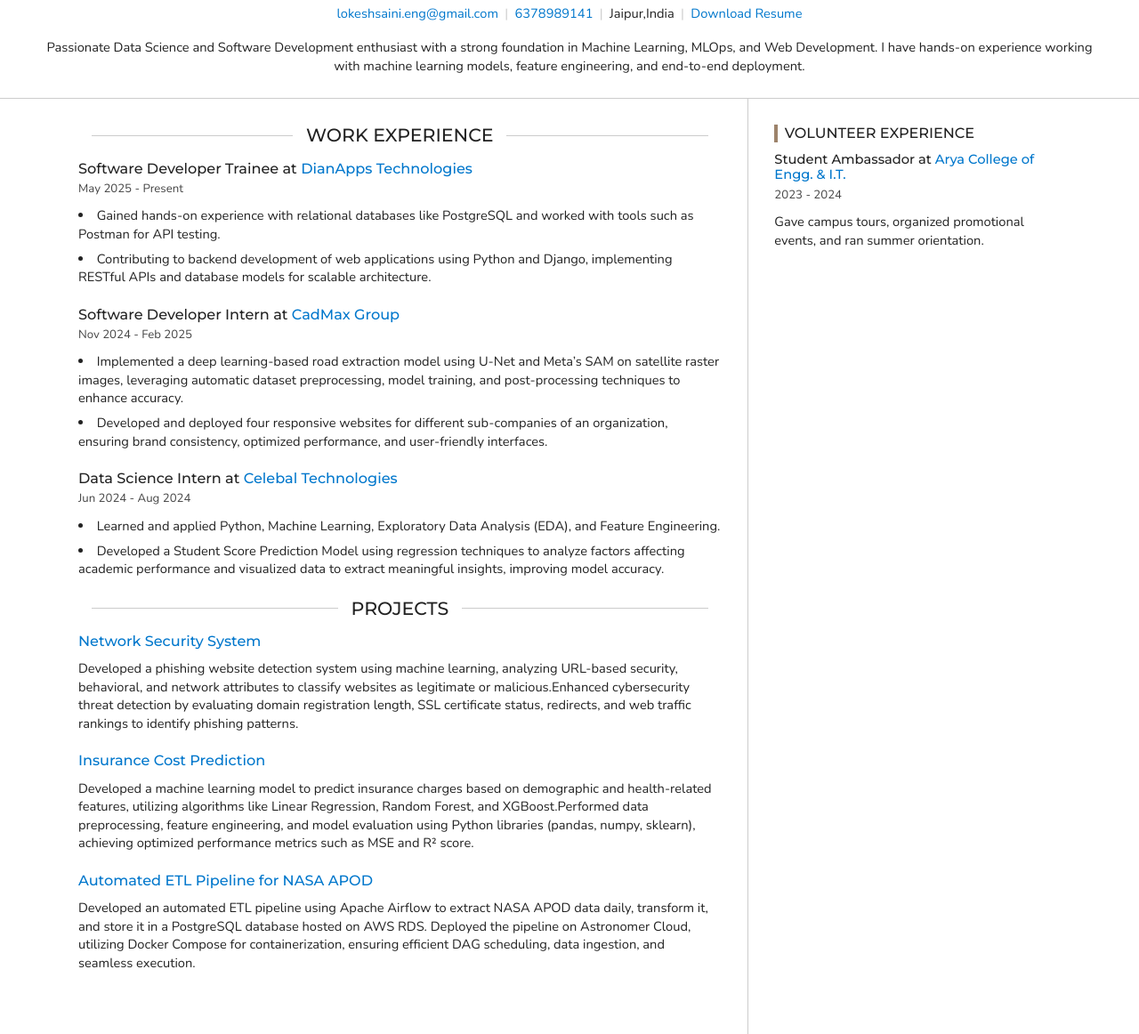
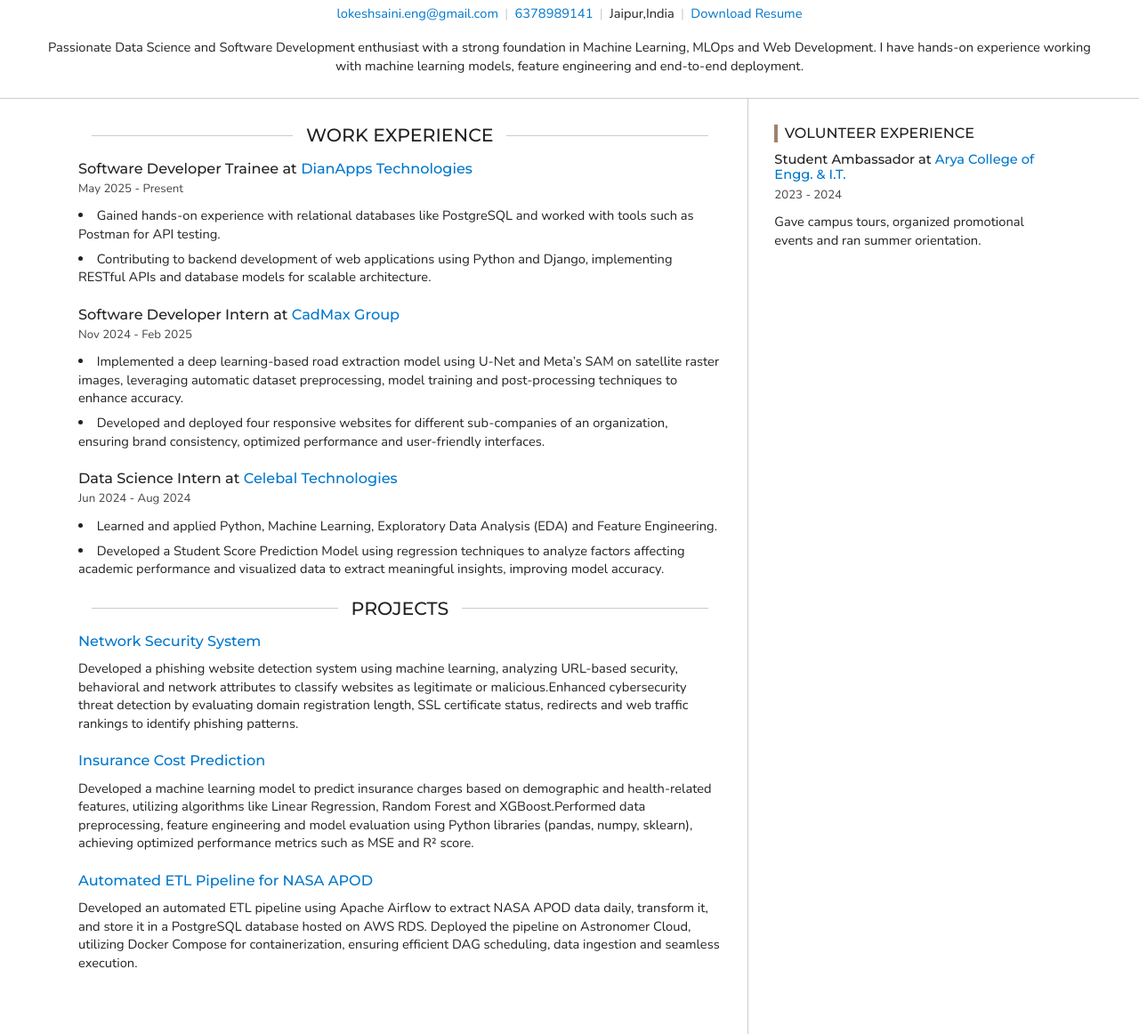
Before and after one commit to lakku153/lakku153.github.io, a plain HTML site: page resume.html in a window 1280 px wide. Shown: the part 86-1248 px from the top of the page at 89% size. Drawn offline with nearby package versions, Linux system fonts and the light colour scheme.

Commit message:
, and handled

```diff
--- a/resume.html
+++ b/resume.html
@@ -8,7 +8,7 @@
   <!-- Site Info -->
   <title>Lokesh Kumar Saini - Resume</title>
   <meta name="description"
-    content="Lokesh Kumar Saini - Passionate Data Science and Software Development enthusiast with a strong foundation in Data Science, Machine Learning, MLOps, and Web Development. I have hands-on experience working with machine learning models, backend development with Django and end-to-end deployment.">
+    content="Lokesh Kumar Saini - Passionate Data Science and Software Development enthusiast with a strong foundation in Data Science, Machine Learning, MLOps and Web Development. I have hands-on experience working with machine learning models, backend development with Django and end-to-end deployment.">
   <meta name="author" content="Lokesh Kumar Saini">
 
   <!-- Open Graph Tags: The title of the page for social media sharing. It can match the title tag or be more descriptive. -->
@@ -89,8 +89,8 @@
           </address>
 
           <p class="header-summary">Passionate Data Science and Software Development enthusiast with a strong foundation
-            in Machine Learning, MLOps, and Web Development. I have hands-on experience working with machine learning
-            models, feature engineering, and end-to-end deployment.</p>
+            in Machine Learning, MLOps and Web Development. I have hands-on experience working with machine learning
+            models, feature engineering and end-to-end deployment.</p>
         </div>
       </div>
     </div>
@@ -135,10 +135,10 @@
 
             <ul>
               <li>Implemented a deep learning-based road extraction model using U-Net and Meta’s SAM on satellite raster
-                images, leveraging automatic dataset preprocessing, model training, and post-processing techniques to
+                images, leveraging automatic dataset preprocessing, model training and post-processing techniques to
                 enhance accuracy.</li>
               <li>Developed and deployed four responsive websites for different sub-companies of an organization,
-                ensuring brand consistency, optimized performance, and user-friendly interfaces.</li>
+                ensuring brand consistency, optimized performance and user-friendly interfaces.</li>
             </ul>
 
           </section>
@@ -155,7 +155,7 @@
 
 
             <ul>
-              <li>Learned and applied Python, Machine Learning, Exploratory Data Analysis (EDA), and Feature
+              <li>Learned and applied Python, Machine Learning, Exploratory Data Analysis (EDA) and Feature
                 Engineering.</li>
               <li>Developed a Student Score Prediction Model using regression techniques to analyze factors affecting
                 academic performance and visualized data to extract meaningful insights, improving model accuracy.</li>
@@ -177,8 +177,8 @@
 
             </h3>
             <p>Developed a phishing website detection system using machine learning, analyzing URL-based security,
-              behavioral, and network attributes to classify websites as legitimate or malicious.Enhanced cybersecurity
-              threat detection by evaluating domain registration length, SSL certificate status, redirects, and web
+              behavioral and network attributes to classify websites as legitimate or malicious.Enhanced cybersecurity
+              threat detection by evaluating domain registration length, SSL certificate status, redirects and web
               traffic rankings to identify phishing patterns. </p>
 
           </section>
@@ -190,8 +190,8 @@
 
             </h3>
             <p>Developed a machine learning model to predict insurance charges based on demographic and health-related
-              features, utilizing algorithms like Linear Regression, Random Forest, and XGBoost.Performed data
-              preprocessing, feature engineering, and model evaluation using Python libraries (pandas, numpy, sklearn),
+              features, utilizing algorithms like Linear Regression, Random Forest and XGBoost.Performed data
+              preprocessing, feature engineering and model evaluation using Python libraries (pandas, numpy, sklearn),
               achieving optimized performance metrics such as MSE and R² score.</p>
 
           </section>
@@ -205,7 +205,7 @@
             </h3>
             <p>Developed an automated ETL pipeline using Apache Airflow to extract NASA APOD data daily, transform it,
               and store it in a PostgreSQL database hosted on AWS RDS. Deployed the pipeline on Astronomer Cloud,
-              utilizing Docker Compose for containerization, ensuring efficient DAG scheduling, data ingestion, and
+              utilizing Docker Compose for containerization, ensuring efficient DAG scheduling, data ingestion and
               seamless execution. </p>
 
           </section>
@@ -231,7 +231,7 @@
 
             <p class="section-label">2023 - 2024</p>
 
-            <p>Gave campus tours, organized promotional events, and ran summer orientation.</p>
+            <p>Gave campus tours, organized promotional events and ran summer orientation.</p>
 
           </section>
 
```
Also changed, not shown: index.html (+11 -11 lines).
